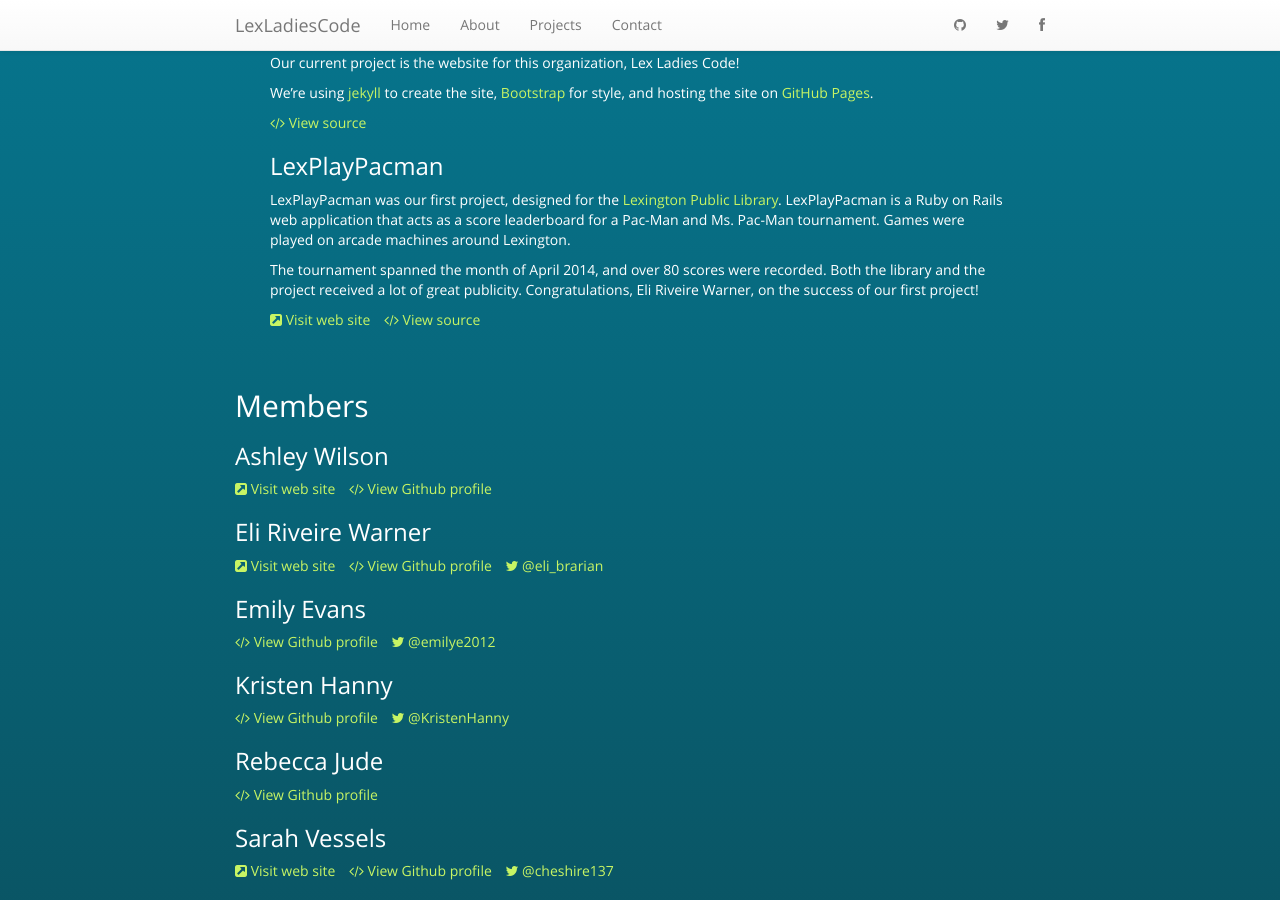
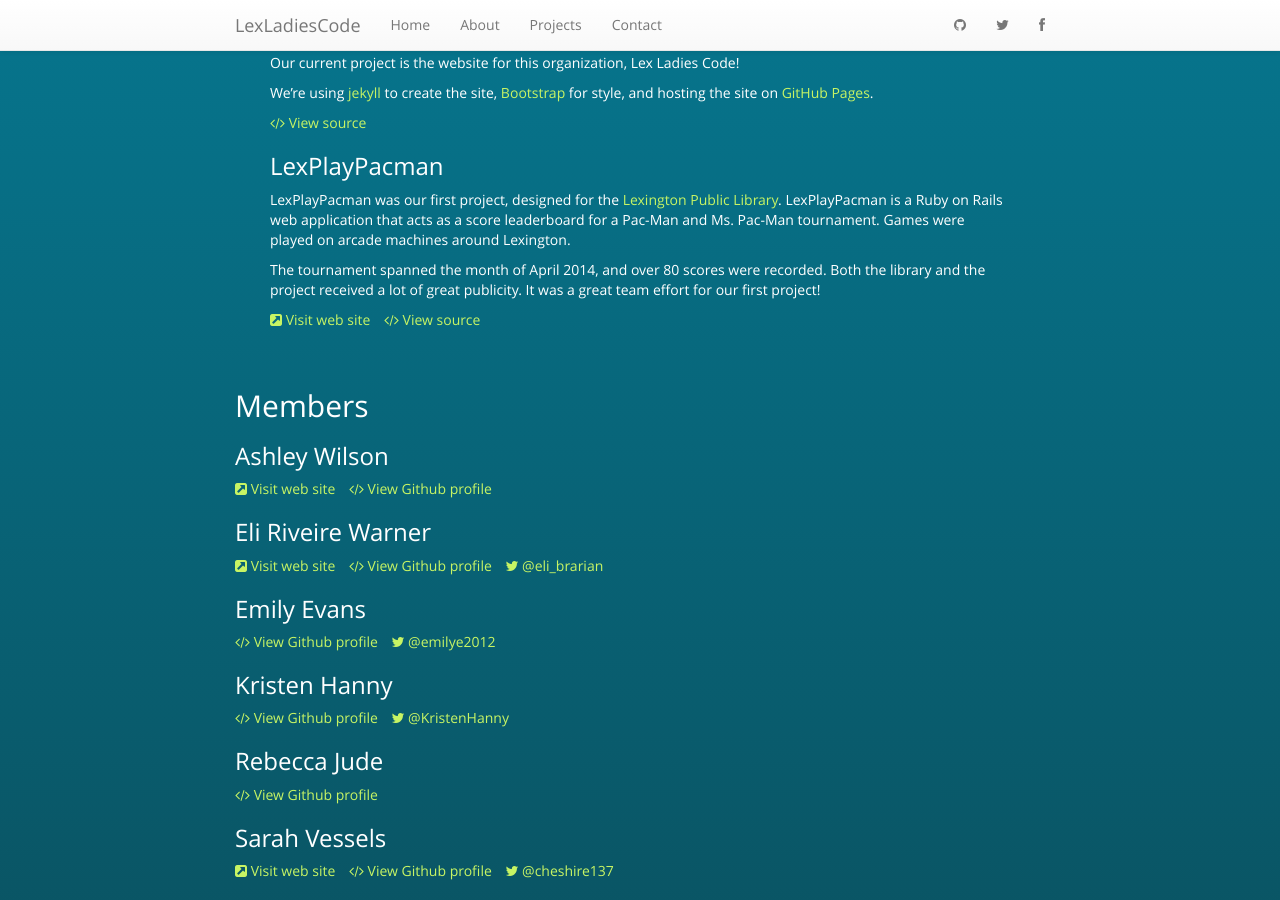
Before and after one commit to LexLadiesCode/LexLadiesCode.github.io, a Jekyll site: the page built from index.html, in a window 1280 px wide and 900 px high, scrolled down 399 px. Built offline with Jekyll 4.4.1, drawn with Linux system fonts in a browser that asks for light colours; nearby versions of some CDN libraries; Markdown is read by kramdown in place of the engine named in the settings.

Commit message:
congrats to us all!

```diff
--- a/_posts/2014-04-30-lexplaypacman.markdown
+++ b/_posts/2014-04-30-lexplaypacman.markdown
@@ -11,4 +11,4 @@
 web application that acts as a score leaderboard for a Pac-Man and Ms. Pac-Man tournament. Games
 were played on arcade machines around Lexington.
 
-The tournament spanned the month of April 2014, and over 80 scores were recorded. Both the library and the project received a lot of great publicity. Congratulations, Eli Riveire Warner, on the success of our first project!
+The tournament spanned the month of April 2014, and over 80 scores were recorded. Both the library and the project received a lot of great publicity. It was a great team effort for our first project!
```
